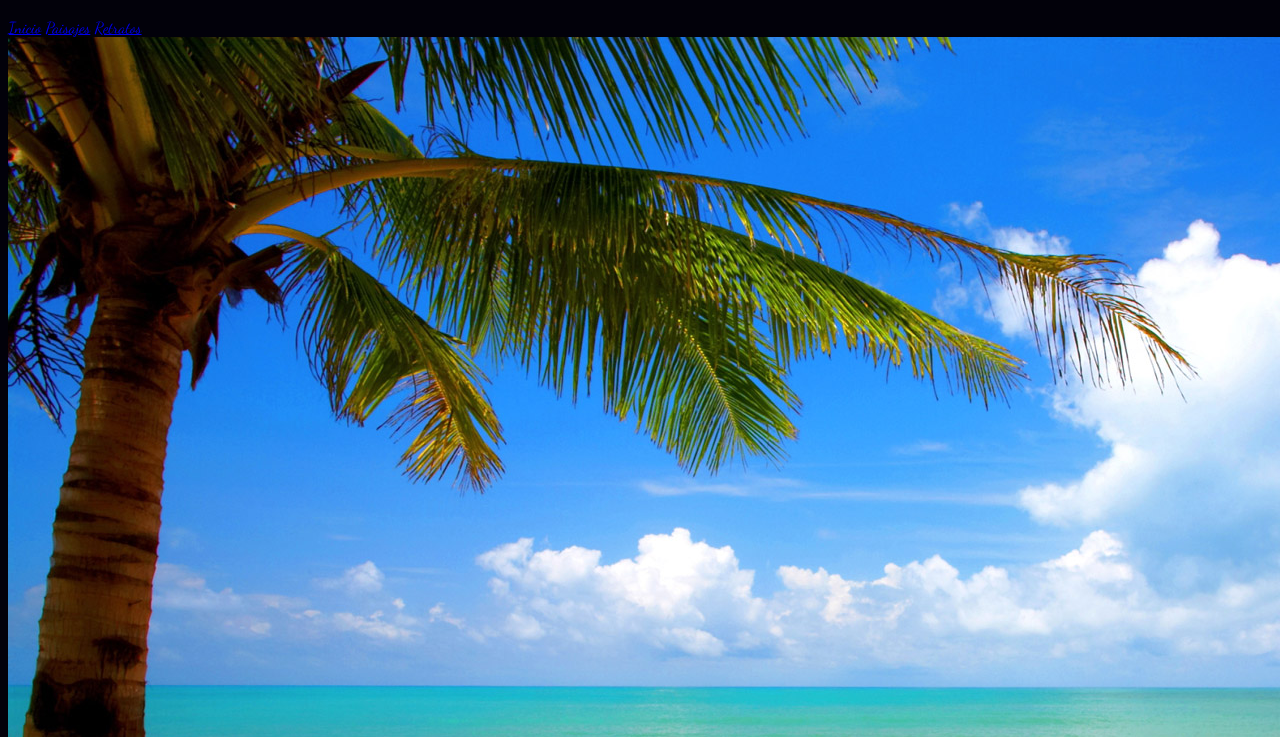
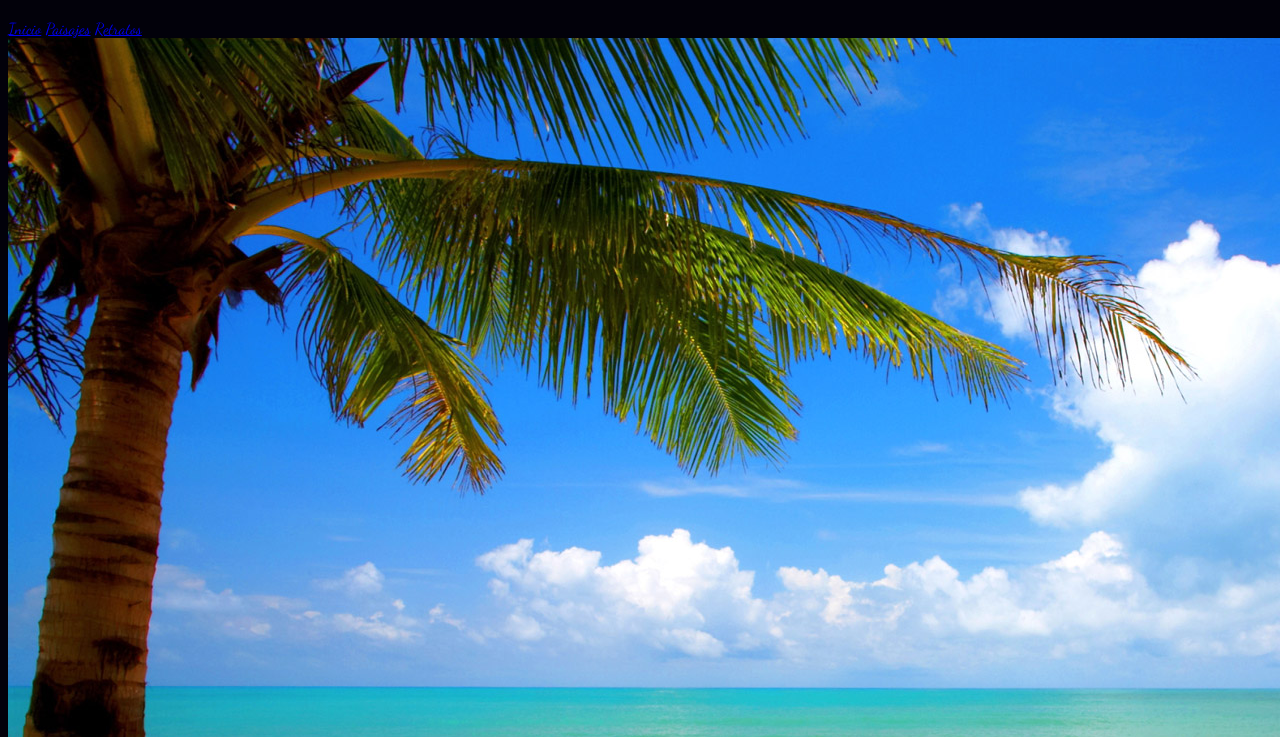
Before and after one commit to maincoke/project02, a plain HTML site: page index.html in a window 1280 px wide. Shown: the part 63-800 px from the top of the page. Drawn offline with Linux system fonts and the light colour scheme.

Commit message:
Correcion en carpeta de fuentes

```diff
--- a/css/estilo.css
+++ b/css/estilo.css
@@ -2,7 +2,7 @@
 
 @font-face {
     font-family: Dancing Script;
-    src: url(../fuentes/Dancing Script.ttf)
+    src: url(../fuentes/Dancing-Script.ttf);
 }
 
 body {
```
Also changed, not shown: fuentes/Dancing-Script.ttf (renamed from fuentes/Dancing Script.ttf).
